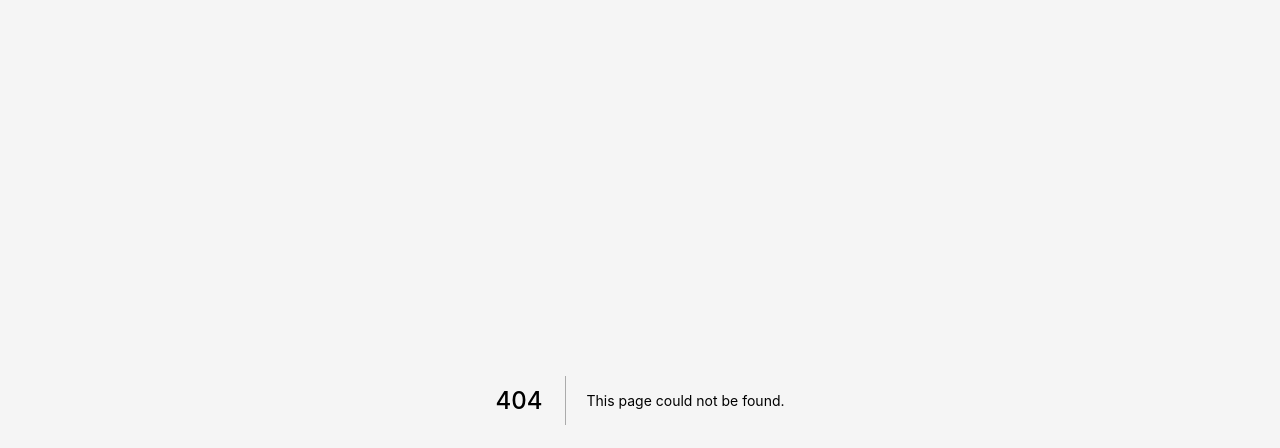
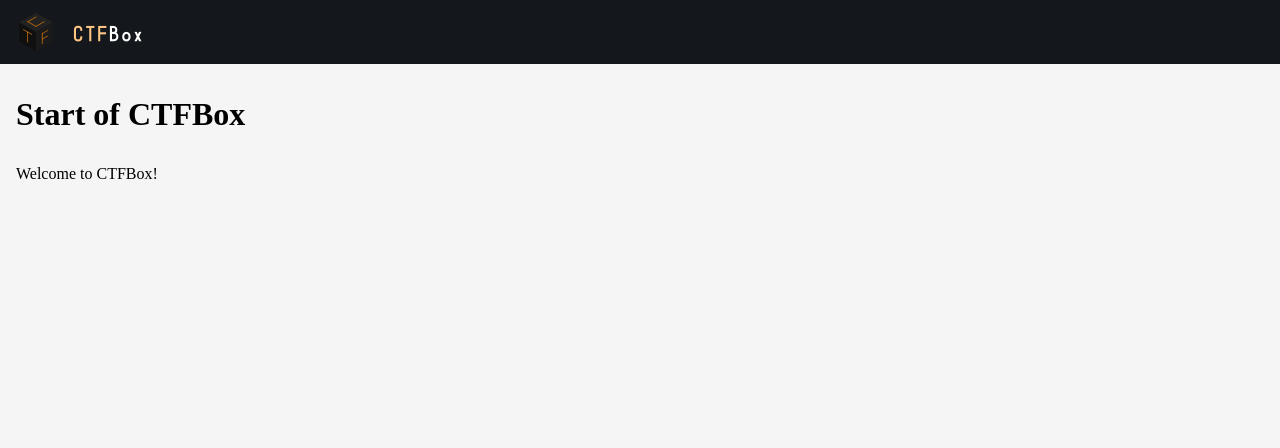
Before and after one commit to CTFBox/CTFBox-UI, a Next.js app: page /1 in a window 1280 px wide. Before the commit this address had no page. Shown: the top 448 px of the page. Built offline with nearby package versions, Linux system fonts and the light colour scheme.

Commit message:
💄 Add question page

```diff
--- /dev/null
+++ b/src/pages/[id].tsx
@@ -0,0 +1,25 @@
+import { NextPage } from 'next'
+import { useState } from 'react'
+import { PageTitle } from '../components/PageTitle'
+import { MainLayout } from '../layouts/MainLayout'
+import { Question } from '../types/Question'
+
+/**
+ * QuestionPage component.
+ */
+export const QuestionPage: NextPage = () => {
+  const [question] = useState<Question>({
+    questionID: 1001,
+    title: 'Start of CTFBox',
+    detail: 'Welcome to CTFBox!',
+  })
+
+  return (
+    <MainLayout>
+      <PageTitle>{question.title}</PageTitle>
+      <p>{question.detail}</p>
+    </MainLayout>
+  )
+}
+
+export default QuestionPage
```
